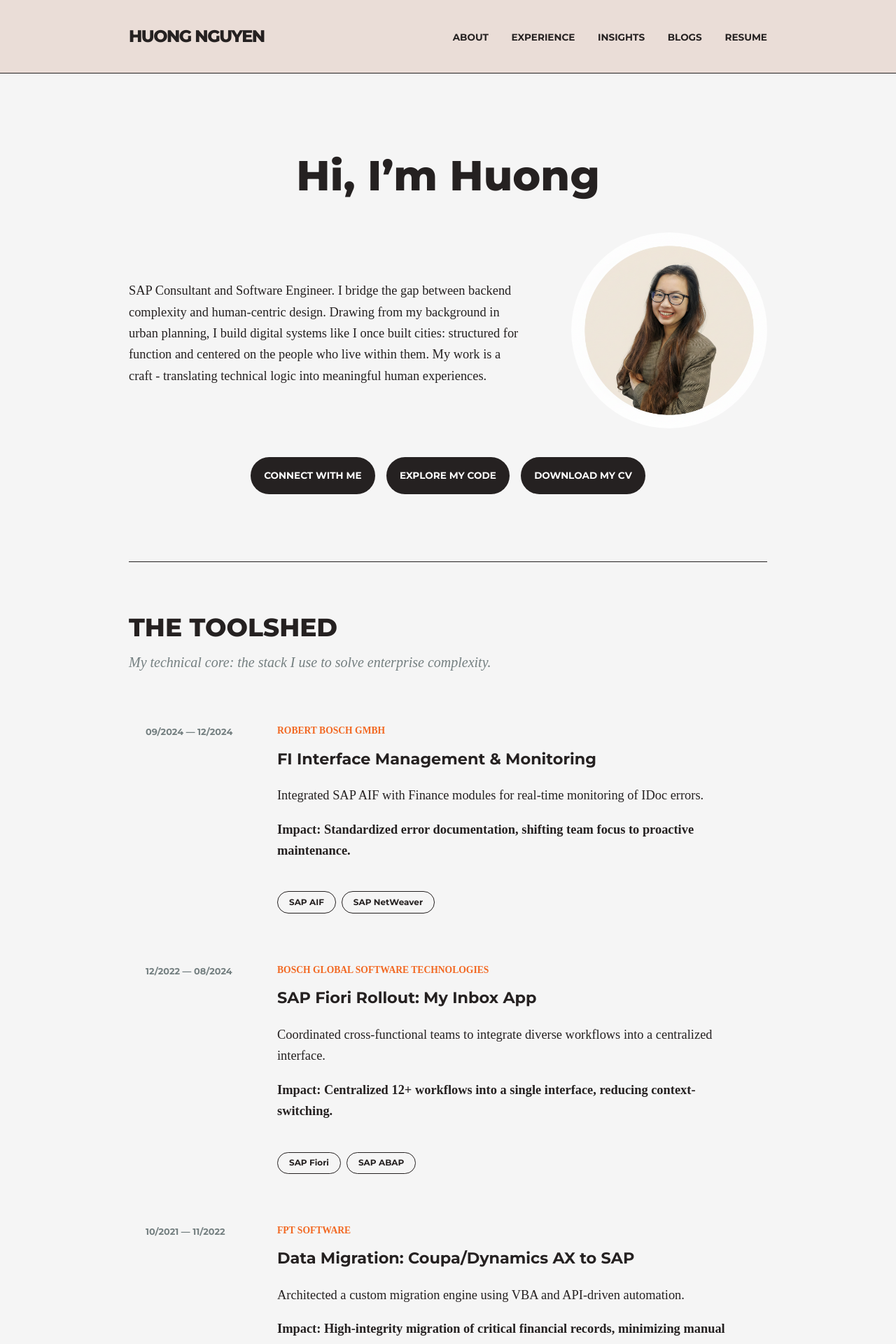
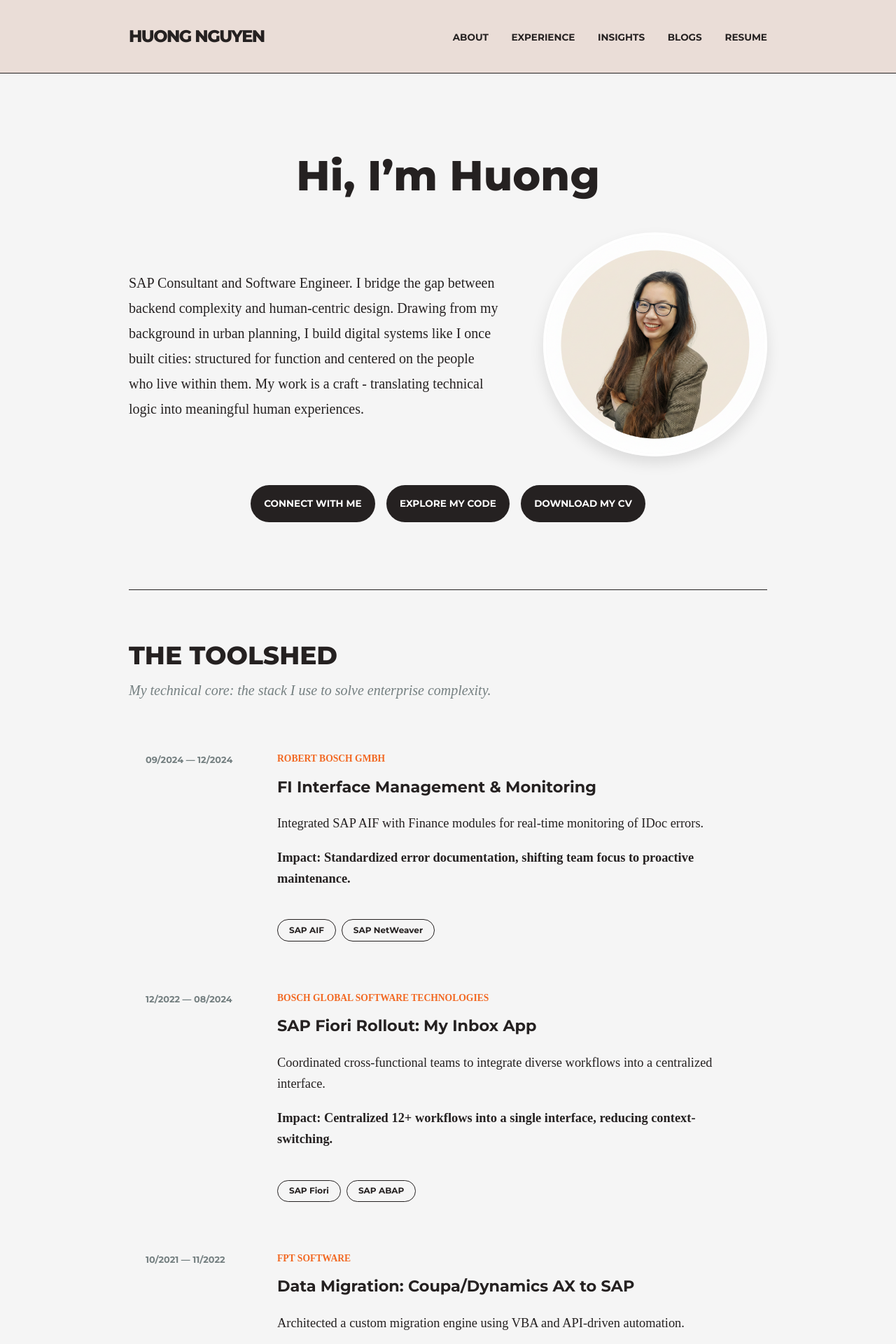
Before and after one commit to huongntn/portfolio-website, a Jekyll site: the page built from index.html, in a window 1280 px wide. Shown: the top 1920 px of the page at 70% size. Built offline with Jekyll 4.4.1, drawn with Linux system fonts in a browser that asks for light colours; some web fonts are replaced.

Commit message:
Update style.css

```diff
--- a/assets/css/style.css
+++ b/assets/css/style.css
@@ -11,15 +11,7 @@
 
 * { box-sizing: border-box; }
 
-body {
-  background-color: var(--background-body);
-  color: var(--text-main);
-  font-family: var(--font-body);
-  font-size: 1.15rem;
-  line-height: 1.65;
-  margin: 0;
-  padding: 0;
-}
+body { background-color: var(--background-body); color: var(--text-main); font-family: var(--font-body); font-size: 1.15rem; line-height: 1.65; margin: 0; padding: 0; }
 
 .container { max-width: 960px; margin: 0 auto; padding: 0 1.5rem; }
 
@@ -34,8 +26,10 @@ header { background-color: var(--menu-sand); border-bottom: 1px solid var(--text
 .hero-container { display: flex; flex-direction: column; align-items: center; padding: 6rem 0; }
 .hero-wrapper { display: flex; flex-direction: row; justify-content: space-between; align-items: center; gap: 4rem; width: 100%; }
 .hero-text { flex: 1; text-align: left; }
+.hero-text p { font-size: 1.25rem; line-height: 1.8; margin-bottom: 1.5rem; color: var(--text-main); }
 .hero-title { font-family: var(--font-headers); font-weight: 800; font-size: 3.75rem; text-align: center !important; margin: 0 auto 2rem auto; display: block; width: 100%; padding: 0; }
 .hero-buttons { display: flex; flex-direction: row; flex-wrap: nowrap; gap: 1rem; margin-top: 2rem; justify-content: center; width: 100% }
+.hero-profile img { width: 320px !important; height: 320px !important; border: 4px solid var(--white); box-shadow: 0 10px 20px rgba(0,0,0,0.1); }
 
 .btn-dark { display: inline-flex; justify-content: center; align-items: center; font-family: var(--font-headers); font-weight: 700; font-size: 0.85rem; text-transform: uppercase; color: var(--white); background-color: var(--text-main); text-decoration: none; padding: 0.95rem 1.2rem; border-radius: 30px; white-space: nowrap; flex-shrink: 0; margin: 0 !important; transition: all 0.2s ease; }
 .btn-dark:hover { background-color: var(--brand-orange); }
```
